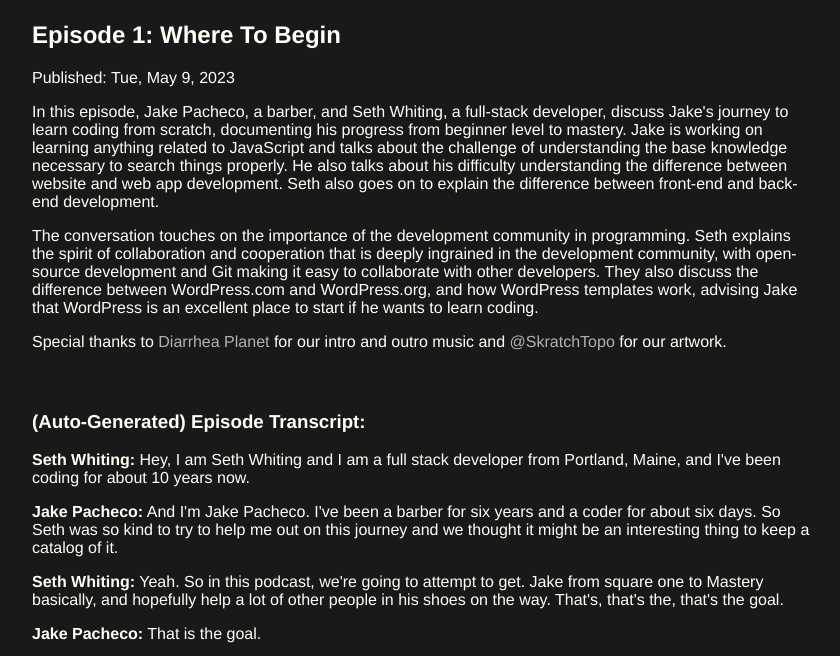
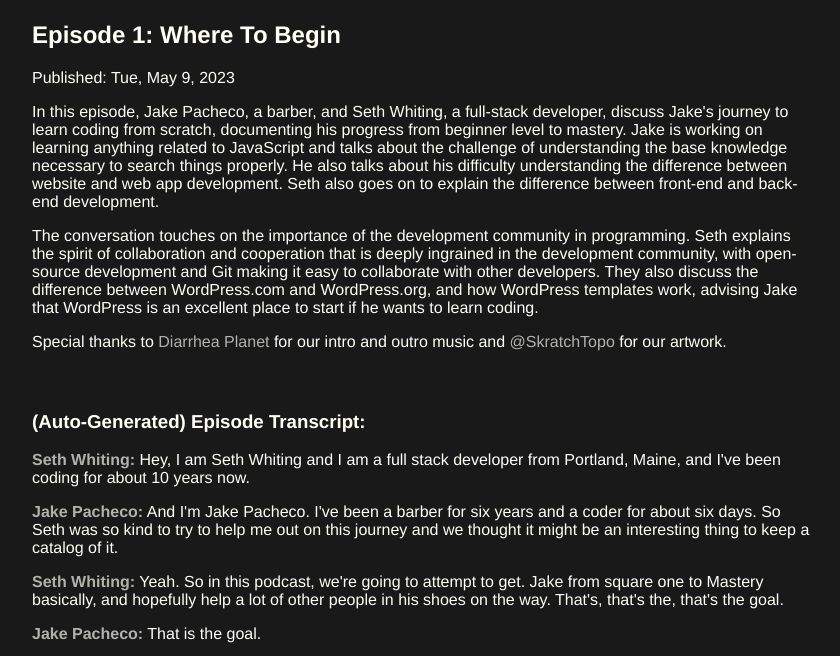
Before and after one commit to sethcwhiting/init, a website: page episode/1/index.html in a window 1280 px wide. Shown: the part 137-793 px from the top of the page, without its empty margins (216-1056 px from the left). Drawn offline with Linux system fonts and the light colour scheme.

Commit message:
Gets rid of name label colors

```diff
--- a/style.css
+++ b/style.css
@@ -37,3 +37,7 @@ ul {
 li {
     margin-bottom: 40px;
 }
+
+p>strong {
+    color: var(--txt-secondary) !important;
+}
```
